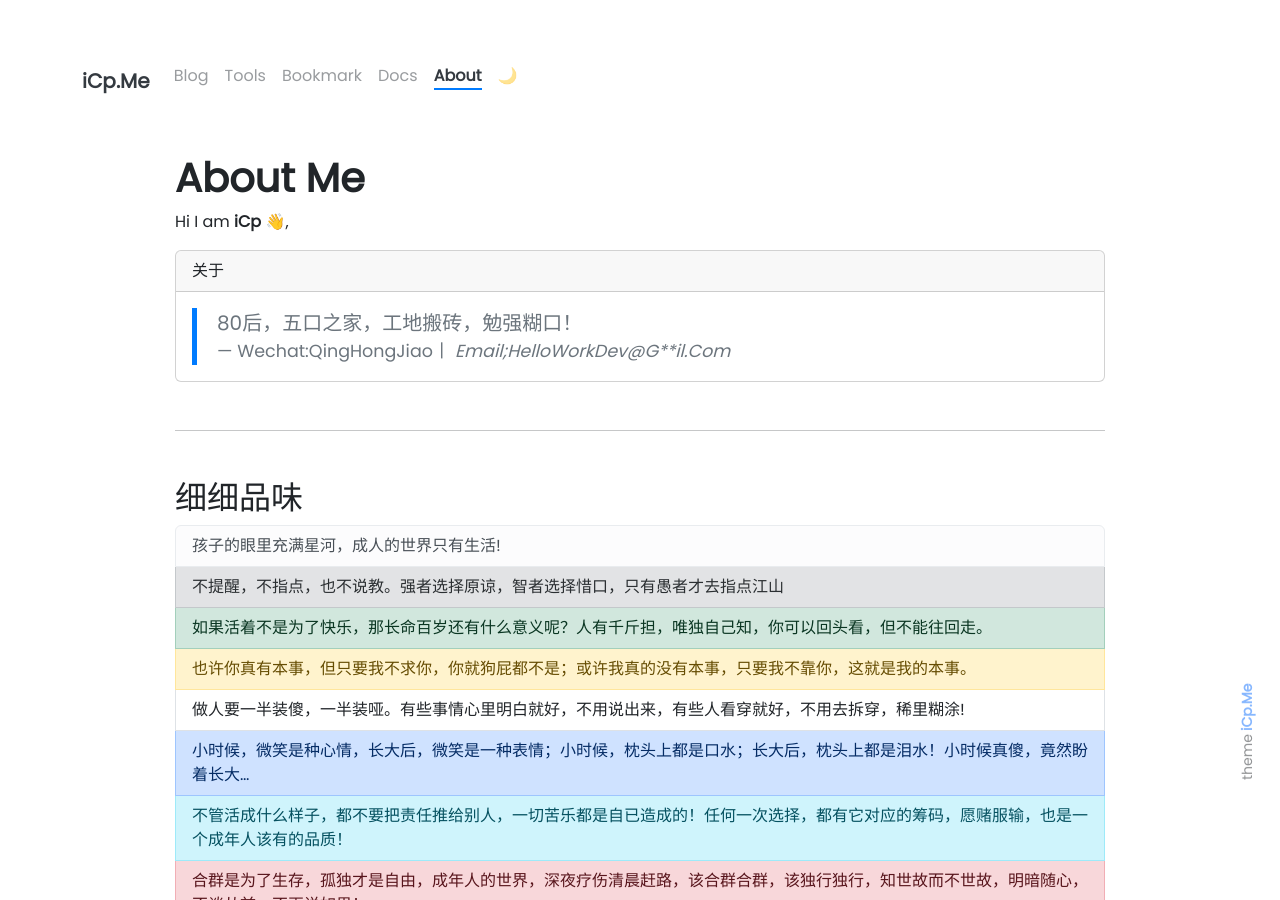
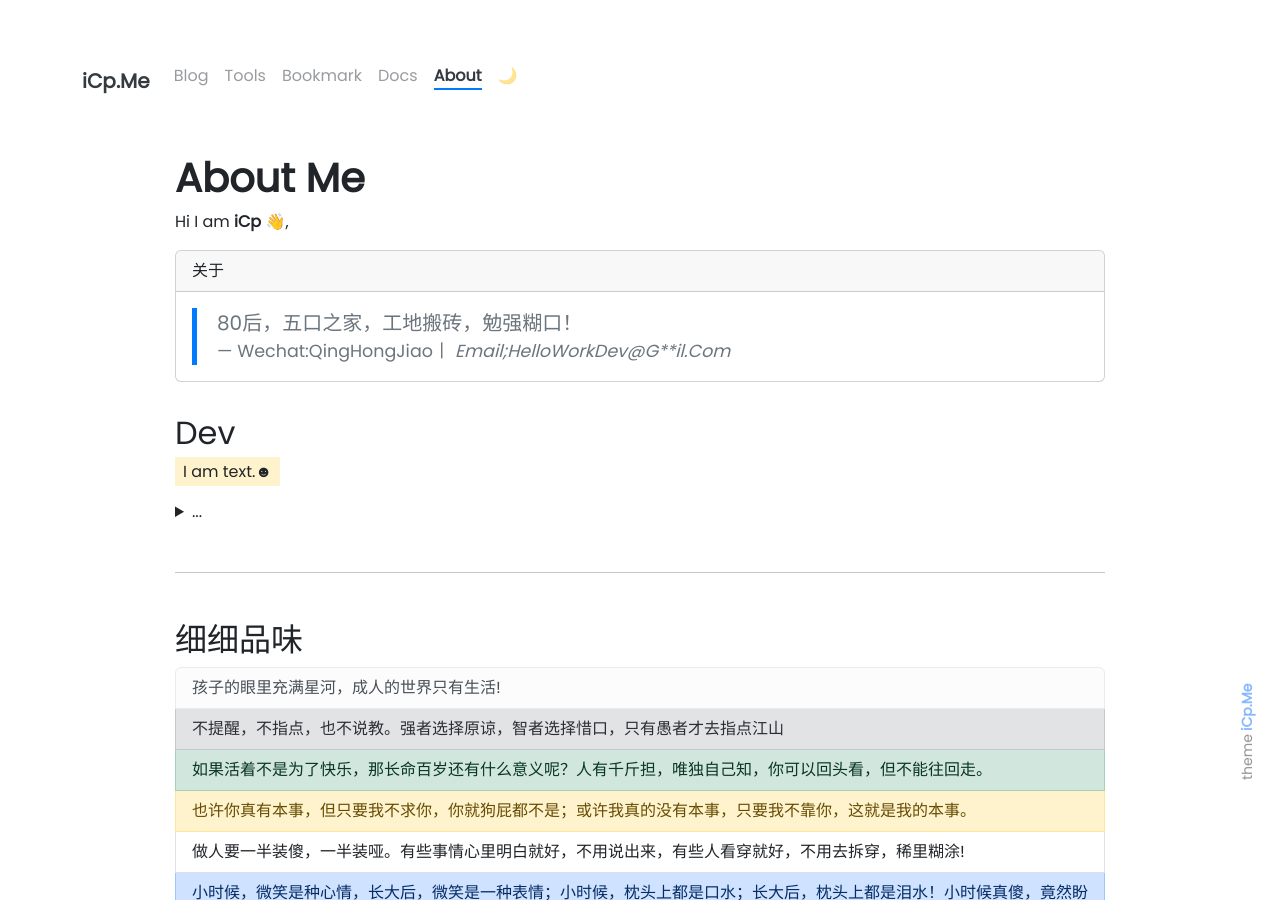
Before and after one commit to WorkSpacesPro/icp, a Jekyll site: the page built from pages/about.md, in a window 1280 px wide and 900 px high. Built offline with Jekyll 4.4.1, drawn with Linux system fonts in a browser that asks for light colours; emoji names are drawn with the system emoji font; comment, search, counter and statistics services are not loaded.

Commit message:
Update about.md

```diff
--- a/pages/about.md
+++ b/pages/about.md
@@ -17,6 +17,14 @@
     </blockquote>
   </div>
 </div>
+<!-- Highlight -->
+  <h2 id="highlight">Dev</h2>
+<mark class="px-2">I am text.☻</mark>
+<details>
+  <summary class="text-monospace">...</summary><figure class="highlight">
+    <pre><code class="language-liquid" data-lang="liquid">[不生产codes，只是codes的搬运工](喜爱，注册，收藏，投资？Domains)</code></pre></figure>
+</details>
+
 <hr class="my-5">
  <!-- list-group -->
   <h2 id="list-group"> 细细品味</h2>
```
